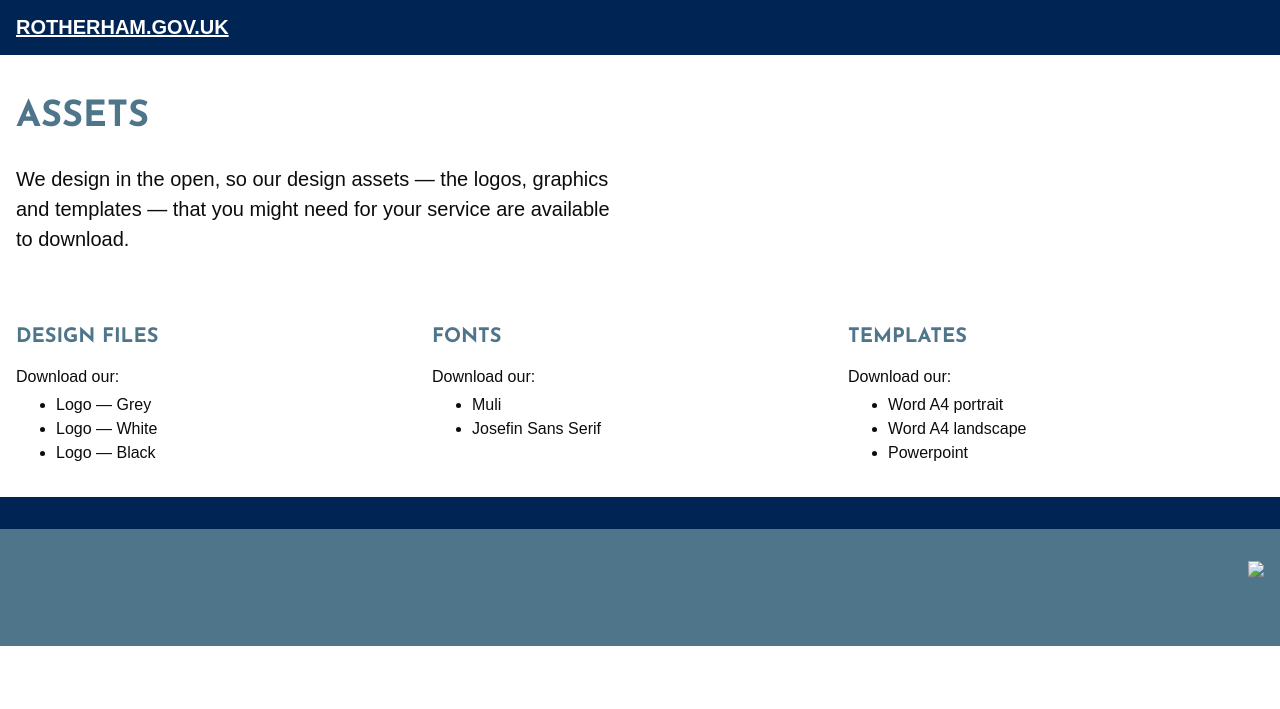
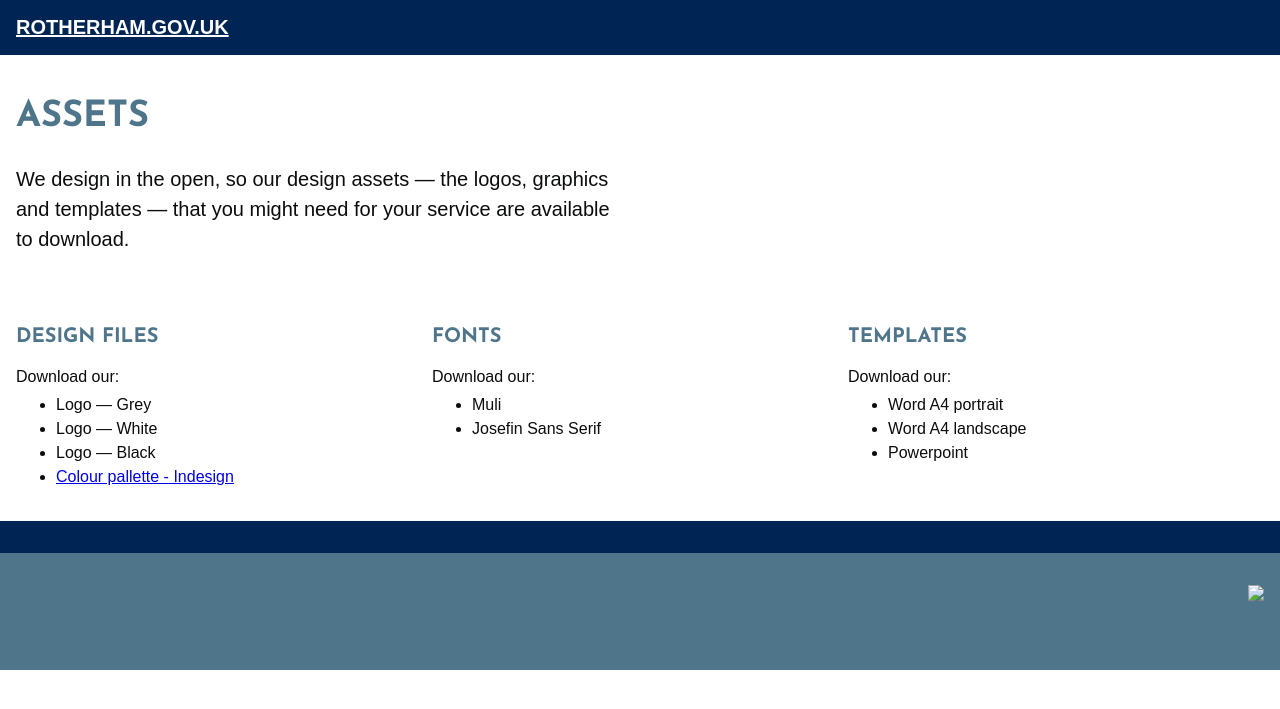
Before and after one commit to rothgov/design-manual, a Jekyll site: the page built from assets.html, in a window 1280 px wide. Shown: the top 709 px of the page. Built offline with Jekyll 4.4.1, drawn with Linux system fonts in a browser that asks for light colours; some web fonts are replaced.

Commit message:
Update assets.html

```diff
--- a/assets.html
+++ b/assets.html
@@ -18,6 +18,9 @@ layout: default
         <li>Logo — Grey</li>
         <li>Logo — White</li>
         <li>Logo — Black</li>
+        <li>
+          <a href="https://github.com/rothgov/design/blob/gh-pages/files/rotherham-primary-colours.ase">Colour pallette - Indesign</a>
+        </li>
       </ul>
     </div>
     <div class="w-third-m w-third-l">
```
